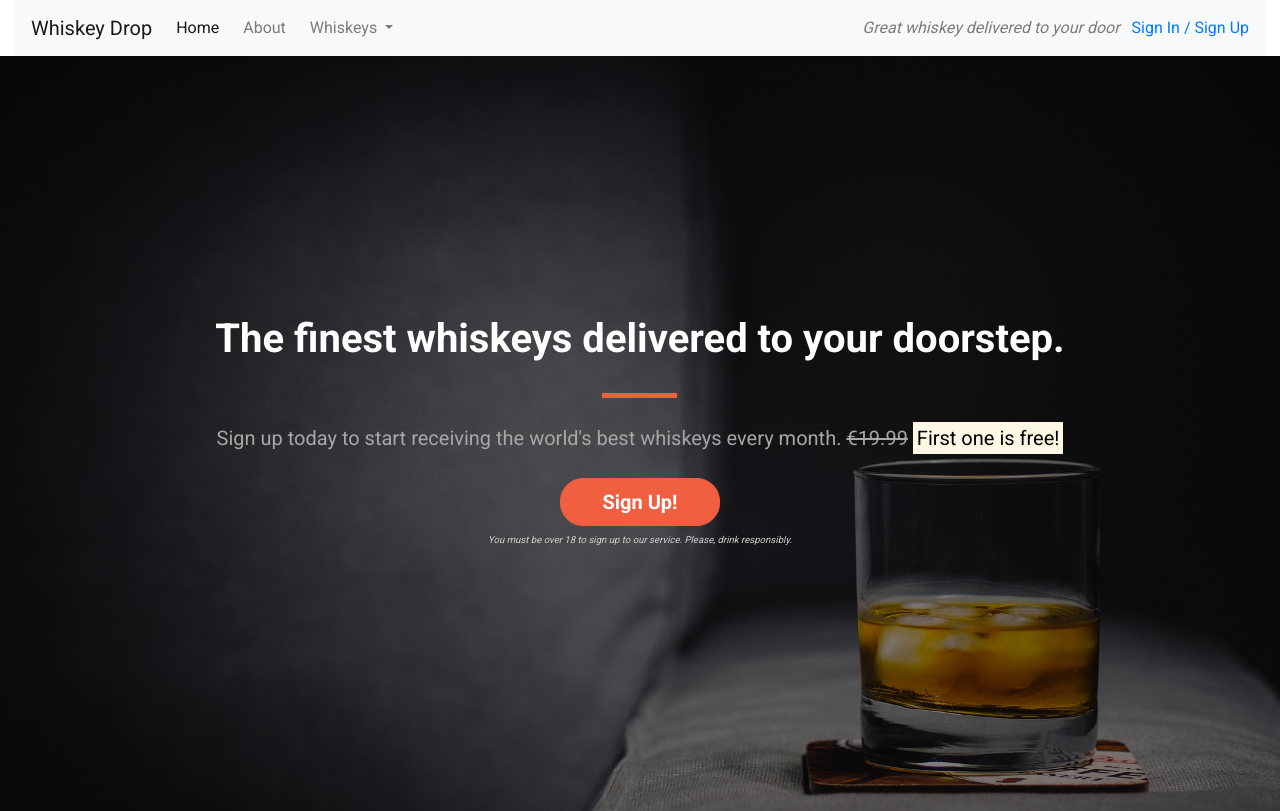
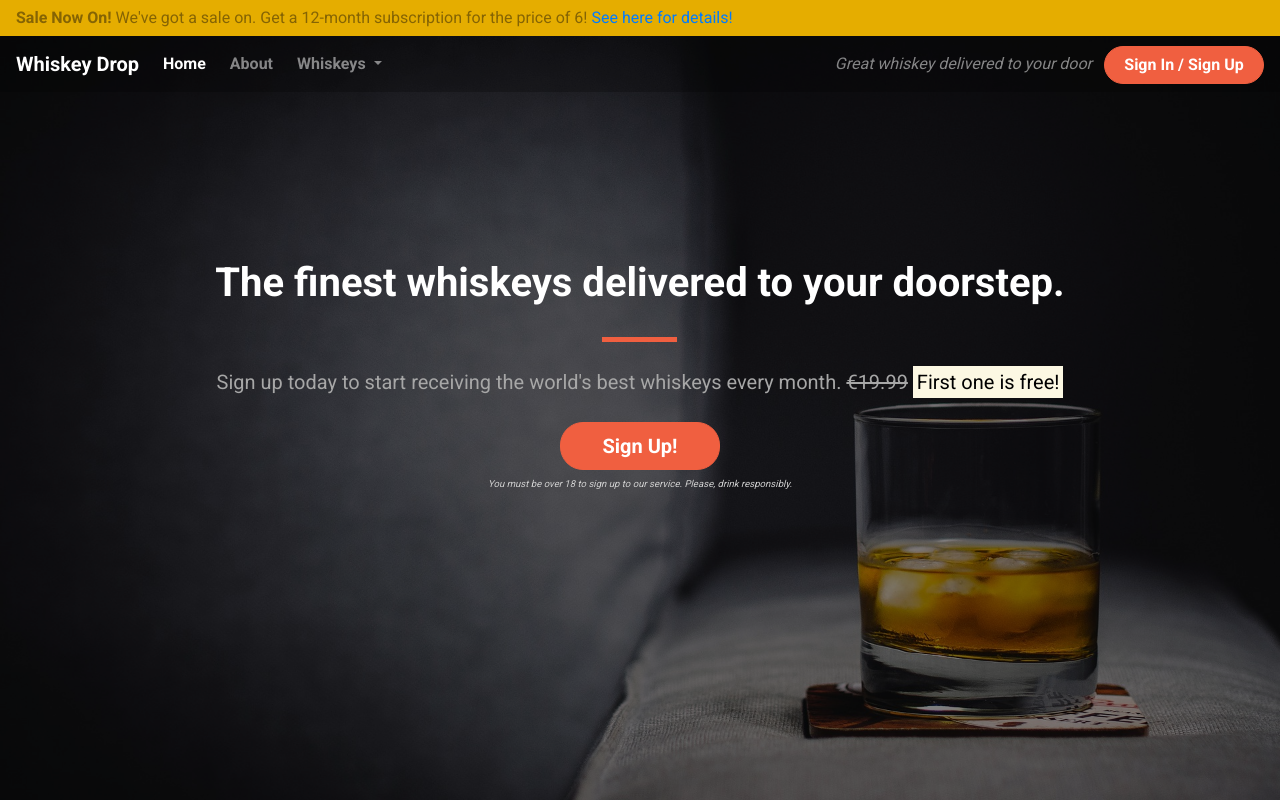
Before and after one commit to SThatcher94/Bootstrap4, a plain HTML site: page index.html in a window 1280 px wide. Shown: the top 811 px of the page. Drawn offline with nearby package versions, Linux system fonts and the light colour scheme.

Commit message:
Style nav and alert elements

```diff
--- a/css/style.css
+++ b/css/style.css
@@ -2,7 +2,18 @@ body {
     font-family: 'Roboto', sans-serif;
 }
 
-.alert-container {}
+.alert-container .col-12 {
+    padding-left: 0;
+    padding-right: 0;
+}
+
+.site-wide-alert {
+    border-radius: 0;
+    margin-bottom: 0;
+    padding: 5px 15px;
+    background-color: #e5ad00;
+    border-color: #e5ad00;
+}
 
 .callout-container {
     height:100vh;
@@ -47,6 +58,34 @@ body {
     width: 35px;
 }
 
+.navalert-container {
+    position: absolute;
+    top: 0;
+    left: 0;
+    padding-left: 0;
+    padding-right: 0;
+    z-index: 1;
+}
+
+.navbar {
+    margin-bottom: 0;
+    border: 0;
+    width: 100%;
+    background-color: rgba(0, 0, 0, 0.25);
+}
+
+.navbar .navbar-toggler {
+    border: 0;
+}
+
+.navbar-brand {
+    font-weight: bold;
+}
+
+.navbar .navbar-nav a {
+    font-weight: bold;
+}
+
 .jumbotron {
     background-color: transparent;
 }
--- a/index.html
+++ b/index.html
@@ -13,7 +13,18 @@
 
 <body>
     <div class="container-fluid navalert-container">
-        <nav class="navbar navbar-light navbar-expand-sm bg-light">
+        <div class="container-fluid alert-container">
+            <div class="row d-none d-sm-block">
+                <div class="col-12">
+                    <div class="site-wide-alert alert alert-warning">
+                        <strong>Sale Now On!</strong> We've got a sale on. Get a 12-month subscription for the price of
+                        6!
+                        <a href="">See here for details!</a>
+                    </div>
+                </div>
+            </div>
+        </div>
+        <nav class="navbar navbar-dark navbar-expand-sm">
             <a href="/" class="navbar-brand">
                 Whiskey Drop</a>
 
@@ -43,20 +54,11 @@
             </div>
             <div class="d-none d-md-block">
                 <p class="navbar-text my-auto mr-2"><i>Great whiskey delivered to your door</i></p>
-                <a href="/login">Sign In / Sign Up</a>
+                <a href="/login" class="btn btn--cta btn--red">Sign In / Sign Up</a>
             </div>
         </nav>
     </div>
-    <!-- <div class="container alert-container">
-        <div class="row d-none d-sm-block">
-            <div class="col-12">
-                <div class="alert alert-warning">
-                    <strong>Sale Now On!</strong> We've got a sale on. Get a 12-month subscription for the price of 6!
-                    <a href="">See here for details!</a>
-                </div>
-            </div>
-        </div>
-    </div> -->
+
     <div class="container-fluid callout-container">
         <!-- Callout -->
         <div class="opaque-overlay">&nbsp;</div>
```
